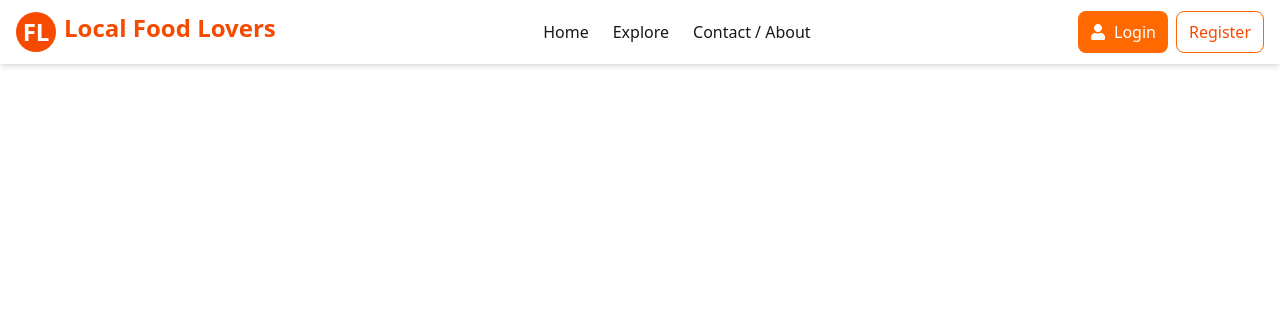
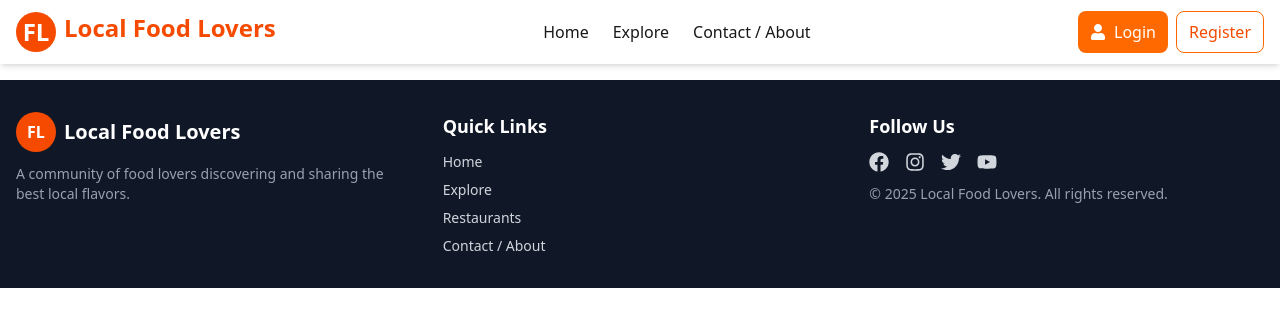
Before and after one commit to archichowdhury4/local-food-lover-client, a React (Vite) app: page / in a window 1280 px wide. Shown: the top 326 px of the page. Built offline with nearby package versions, Linux system fonts and the light colour scheme; no server answers.

Commit message:
created my footer part

```diff
--- /dev/null
+++ b/src/Componants/Footer.jsx
@@ -0,0 +1,52 @@
+import { FaFacebook, FaInstagram, FaTwitter, FaYoutube } from "react-icons/fa";
+import { Link } from "react-router";
+
+const Footer = () => {
+  return (
+    <footer className="bg-gray-900 text-gray-300 py-8 mt-20">
+      <div className="max-w-7xl mx-auto px-4 grid md:grid-cols-3 gap-8">
+        {/* Logo & Info */}
+        <div>
+          <Link to="/" className="flex items-center gap-2">
+            <div className="w-10 h-10 bg-orange-600 rounded-full flex items-center justify-center text-white font-bold">
+              FL
+            </div>
+            <span className="text-xl font-bold text-white">
+              Local Food Lovers
+            </span>
+          </Link>
+          <p className="mt-3 text-sm text-gray-400">
+            A community of food lovers discovering and sharing the best local flavors.
+          </p>
+        </div>
+
+        {/* Quick Links */}
+        <div>
+          <h3 className="text-white text-lg font-semibold mb-3">Quick Links</h3>
+          <ul className="space-y-2 text-sm">
+            <li><Link to="/" className="hover:text-orange-500">Home</Link></li>
+            <li><Link to="/explore" className="hover:text-orange-500">Explore</Link></li>
+            <li><Link to="/restaurants" className="hover:text-orange-500">Restaurants</Link></li>
+            <li><Link to="/about" className="hover:text-orange-500">Contact / About</Link></li>
+          </ul>
+        </div>
+
+        {/* Social Media */}
+        <div>
+          <h3 className="text-white text-lg font-semibold mb-3">Follow Us</h3>
+          <div className="flex gap-4 text-xl">
+            <a href="#" className="hover:text-orange-500"><FaFacebook /></a>
+            <a href="#" className="hover:text-orange-500"><FaInstagram /></a>
+            <a href="#" className="hover:text-orange-500"><FaTwitter /></a>
+            <a href="#" className="hover:text-orange-500"><FaYoutube /></a>
+          </div>
+          <p className="text-sm text-gray-400 mt-3">
+            © {new Date().getFullYear()} Local Food Lovers. All rights reserved.
+          </p>
+        </div>
+      </div>
+    </footer>
+  );
+};
+
+export default Footer;
--- a/src/Layout/RootLayout.jsx
+++ b/src/Layout/RootLayout.jsx
@@ -1,12 +1,14 @@
 import React from 'react';
 import { Outlet } from 'react-router';
 import NavBar from '../Componants/NavBar';
+import Footer from '../Componants/Footer';
 
 const RootLayout = () => {
     return (
         <div>
             <NavBar></NavBar>
            <Outlet></Outlet>
+           <Footer></Footer>
         </div>
     );
 };
```
